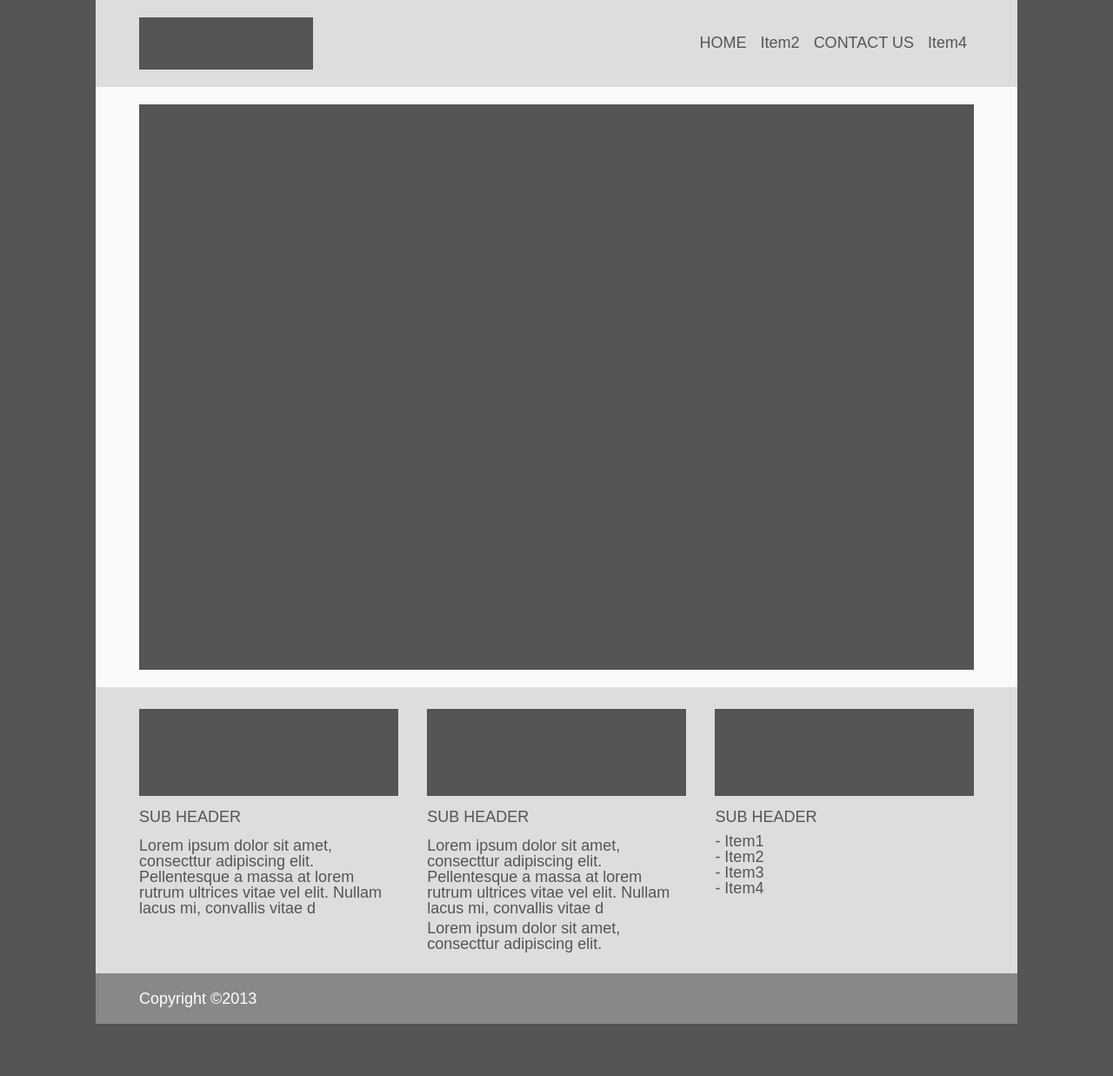
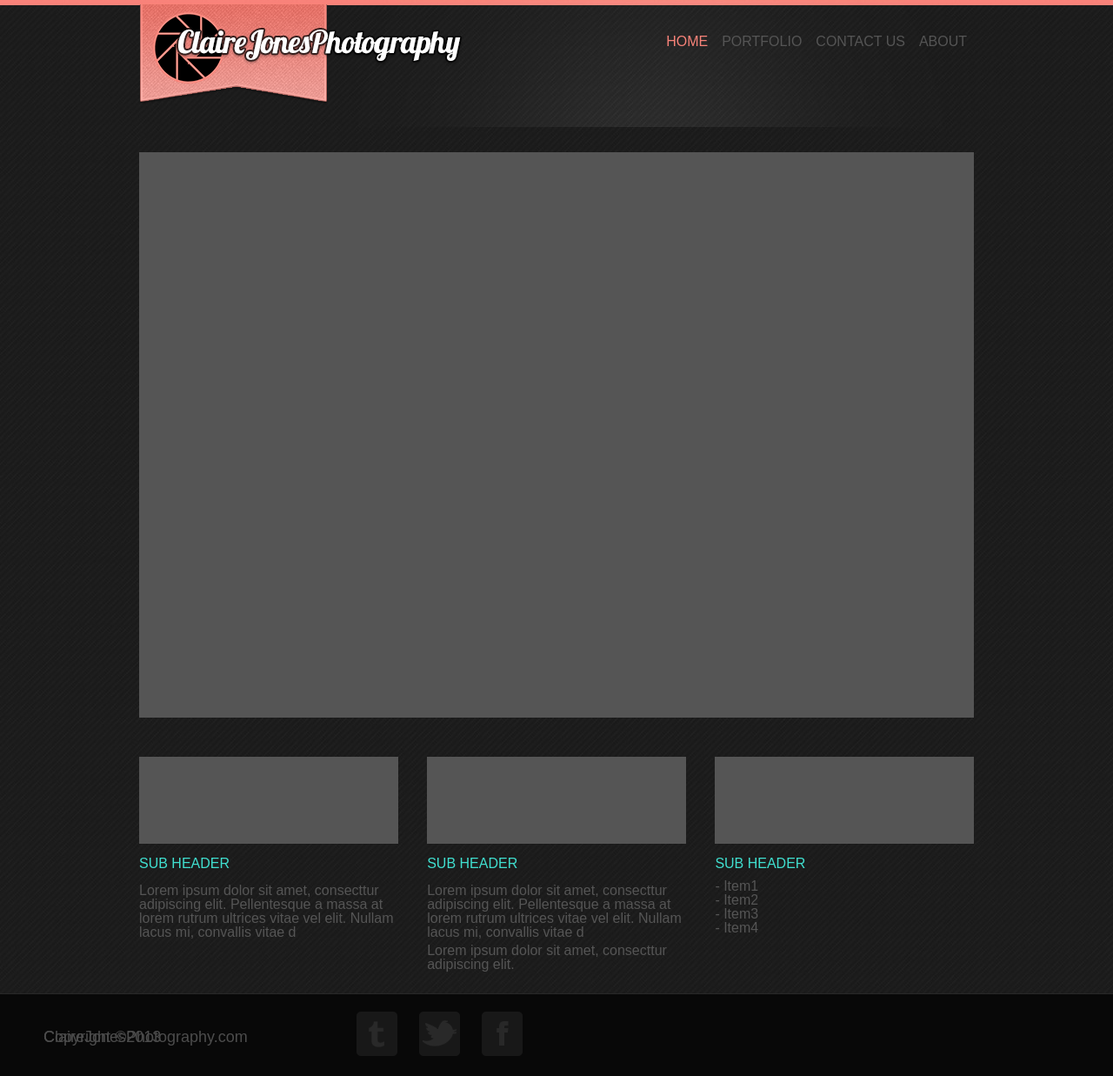
Before and after one commit to gpmitchell27/cjphotography, a PHP site: page / in a window 1280 px wide. Shown: the whole page at 87% size. Before the commit the page ends 1177 px from the top, so only its background shows below. Run offline with PHP 8.4, Linux system fonts and the light colour scheme; some libraries are stand-ins or nearby versions.

Commit message:
css changes

```diff
--- a/css/style.css
+++ b/css/style.css
@@ -1,7 +1,6 @@
 body {
-	background:#555;
+	background:url(../images/bg.jpg) repeat;
 	font-family: arial;
-	font-size:18px;
 }
 
 /* ////// STRUCTURE ///////////////// */
@@ -23,27 +22,27 @@ header:after, section:after, footer:after {
 /* ////// HEADER ///////////////// */
 
 header {
-	background:#ddd;
 	padding:20px 50px;
 }
 
 header > p:first-child {
-	width:200px;
-	height:60px;
-	background:#555;
+	width:373px;
+	height:115px;
 	float:left;
+	position:relative;
+	top:-15px;
 }
 
 nav {
 	float:right;
 }
 
-#main ul {
+nav ul {
 	list-style-type: none;
 	width:100%;
 }
 
-#main li {
+nav li {
 	display:inline;
 	float:left;
 	margin:20px 8px;
@@ -51,14 +50,17 @@ nav {
 
 a, a:link a:visited {
 	color:#838383;
-	font-size:18px;
 	color:#555;
 	font-family: Arial;
+	text-decoration: none;
+}
+
+.active {
+	color:#f88379;
 }
 /* ////// CONTENT ///////////////// */
 
 section {
-	background:#fafafa;
 	padding:20px 50px;
 }
 
@@ -96,11 +98,11 @@ section {
 }
 
 body#contact h1 {
-	font-size:36pt;
+	font-size:36px;
 }
 
 body#contact h2 {
-	font-size:24pt;
+	font-size:24px;
 	padding:10px 0;
 }
 
@@ -112,7 +114,6 @@ body#contact h2 {
 }
 
 #subfooter {
-	background:#ddd;
 	clear:both;
 }
 
@@ -141,20 +142,41 @@ body#contact h2 {
 /* ////// FOOTER ///////////////// */
 
 footer {
-	background:#888;
+	background:#080808;
 	clear:both;
+	color:#4c4c4c;
+	padding:20px 0;
+	border-top:1px solid #282828;
+	font-size:18px;
+	width:100%;
 }
 
-footer > p {
+footer div {
+	width:38%;
+	float:left;
+	margin-right:3.5%;
+}
+
+footer p {
 	position:absolute; left: 0;
-	background:#888;
 	width:100%;
 	padding:20px 50px;
-	color:#fff;
+}
+
+footer ul {
+	list-style-type: none;
+	width:65%;
+	margin-left:400px;
+}
+
+footer li {
+	display:inline;
+	margin:0 10px;
 }
 
 h4 {
 	padding:10px 0 10px 0;
+	color:#40e0d0;
 }
 
 .centerbtn {
--- a/index.html
+++ b/index.html
@@ -10,13 +10,13 @@
 </head>
 <body>
 	<header>
-		<p><img src="" alt="" /></p>
+		<p><img src="images/cjphoto.png" alt="ClaireJonesPhotography" /></p>
 		<nav>
-			<ul id="main">
-				<li><a href="index.html">HOME</a></li>
-				<li><a href="#">Item2</a></li>
+			<ul>
+				<li><a href="index.html" class="active">HOME</a></li>
+				<li><a href="#">PORTFOLIO</a></li>
 				<li><a href="contact.html">CONTACT US</a></li>
-				<li><a href="#">Item4</a></li>
+				<li><a href="#">ABOUT</a></li>
 			</ul>
 		</nav>
 	</header>
@@ -48,7 +48,19 @@
 		</div>
 	</section>
 	<footer>
-		<p>Copyright &copy;2013</p>
+		<div>
+			<p>Copyright &copy;2013</p>
+		</div>
+		<div>
+			<ul>
+				<li><img src="images/tumblr.png" alt="Follow me on Tumblr" /></li>
+				<li><img src="images/twitter.png" alt="Follow me on Twitter" /></li>
+				<li><img src="images/facebook.png" alt="Follow me on Facebook" /></li>
+			</ul>
+		</div>
+		<div>
+			<p>ClaireJonesPhotography.com</p>
+		</div>
 	</footer>
 
 </body>
```
Also changed, not shown: contact.html (+18 -6 lines), images/bg.jpg, images/cjphoto.png (added), images/copybg.jpg (added), images/facebook.png (added), images/tumblr.png (added), images/twitter.png (added).
